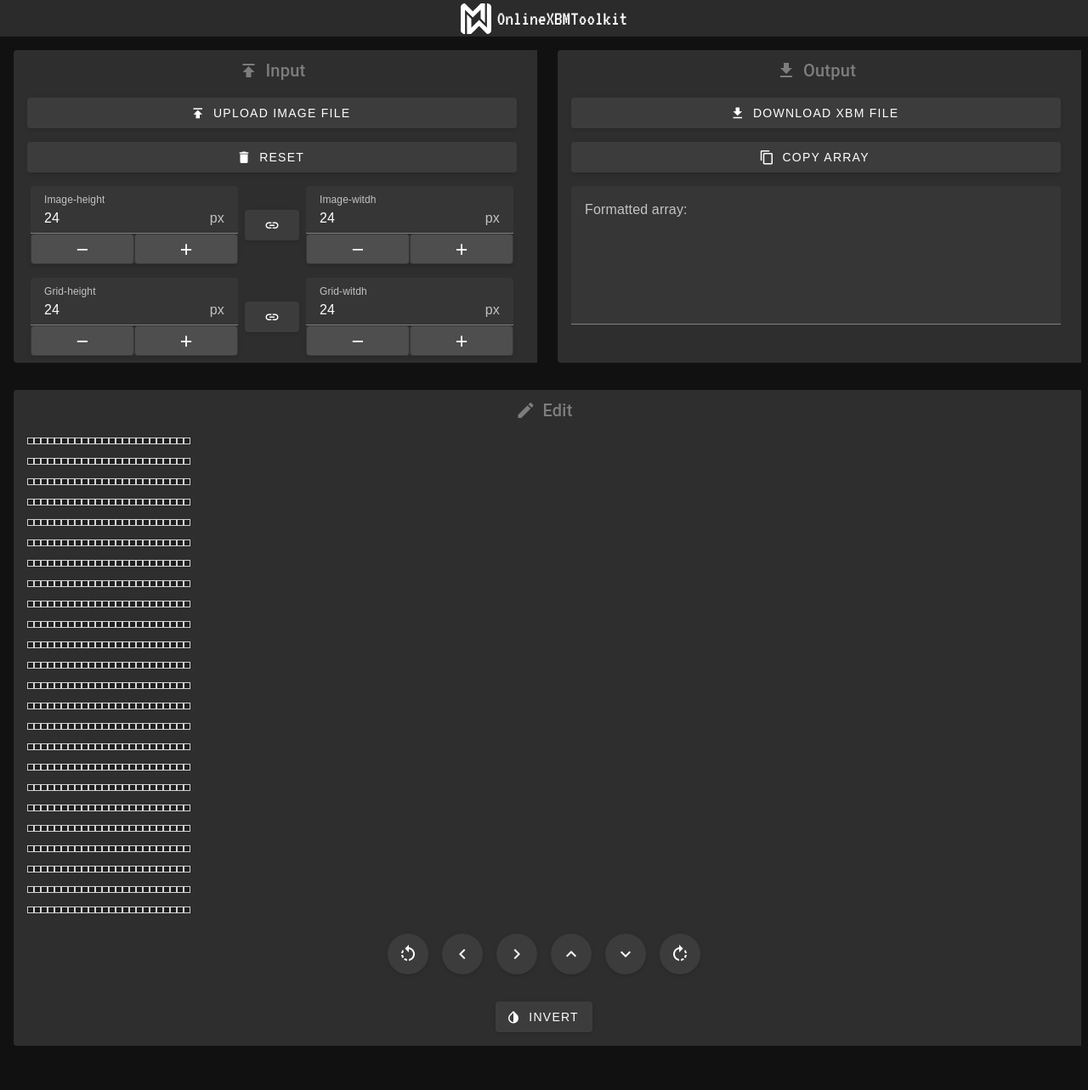
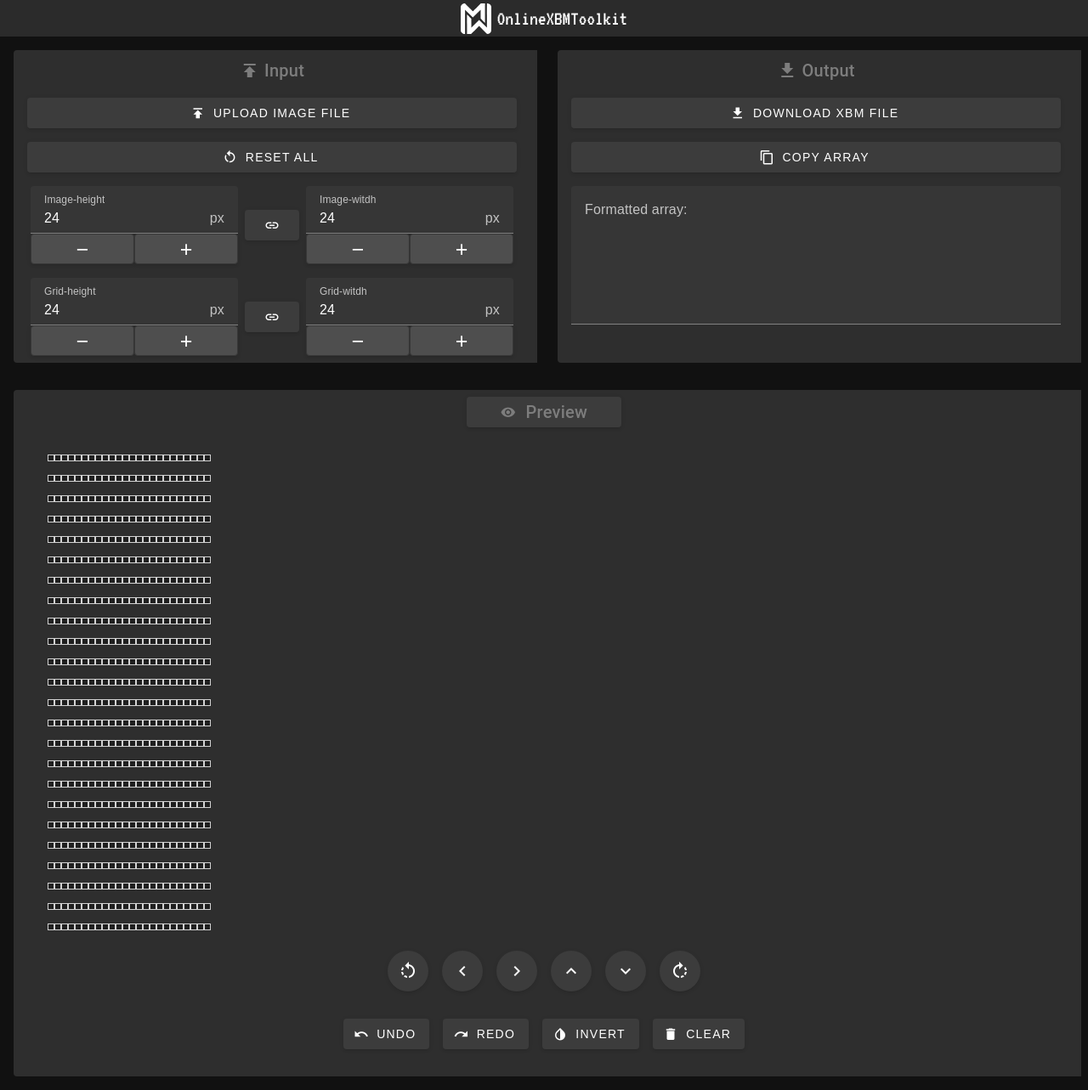
Before and after one commit to miwied/OnlineXBMToolkit, a Vue app in the folder OnlineXBMToolkit/: page / in a window 1280 px wide. Shown: the whole page at 85% size. Before the commit the page ends 1247 px from the top, so only its background shows below. Built offline with nearby package versions, Linux system fonts and the light colour scheme.

Commit message:
removed unused stuff + implemented toggle between edit and preview mode

```diff
--- a/OnlineXBMToolkit/src/components/xbmTools/xbmEditor.vue
+++ b/OnlineXBMToolkit/src/components/xbmTools/xbmEditor.vue
@@ -87,7 +87,6 @@ export default {
             }
 
             this.$emit("update-array", encodedArray);
-            console.log(this.encodeAsStringArray(encodedArray).toString());
             return encodedArray;
         },
         togglePixel(rowIndex, colIndex) {
--- a/OnlineXBMToolkit/src/components/xbmTools/xbmViewer.vue
+++ b/OnlineXBMToolkit/src/components/xbmTools/xbmViewer.vue
@@ -25,7 +25,6 @@ export default {
     watch: {
         xbmArray: function (newVal, oldVal) {
             if (JSON.stringify(this.xbmArray) !== JSON.stringify(this.newVal)) {
-                console.log("test");
                 this.handleXbmArrayChange();
             }
         },
@@ -62,7 +61,6 @@ export default {
             }
 
             this.pixels = pixels;
-            console.log("done decoding...");
         },
         handleXbmArrayChange() {
             this.decode();
--- a/OnlineXBMToolkit/src/views/HomeView.vue
+++ b/OnlineXBMToolkit/src/views/HomeView.vue
@@ -4,12 +4,12 @@
             <v-card class="card-container" variant="tonal">
                 <div class="text-icon-container">
                     <v-icon> {{ 'mdi-publish' }} </v-icon>
-                    <p class="text-h6">Input</p>
+                    <p class="text-h6">&nbsp;Input</p>
                 </div>
                 <v-file-input ref="fileInput" style="display: none;" @change="handleFileChange"
                     accept=".svg, .png, .jpg, .jpeg"></v-file-input>
                 <v-btn @click="handleUpload" prepend-icon="mdi-publish"> Upload image file </v-btn>
-                <v-btn @click="reset" prepend-icon="mdi-delete"> Reset </v-btn>
+                <v-btn @click="reset" prepend-icon="mdi-restart"> Reset all </v-btn>
 
                 <div class="size-inputs">
                     <div class="size-input">
@@ -62,7 +62,7 @@
             <v-card class="card-container" variant="tonal">
                 <div class="text-icon-container">
                     <v-icon> {{ 'mdi-download' }} </v-icon>
-                    <p class="text-h6">Output</p>
+                    <p class="text-h6">&nbsp;Output</p>
                 </div>
                 <v-btn @click="handleDownload" prepend-icon="mdi-download"> Download xbm file </v-btn>
                 <v-btn @click="copyText" prepend-icon="mdi-content-copy"> Copy array </v-btn>
@@ -72,11 +72,12 @@
     </div>
 
     <v-card class="card-container" variant="tonal">
-        <div class="text-icon-container">
-            <v-icon> {{ 'mdi-pencil' }} </v-icon>
-            <p class="text-h6">Edit</p>
-        </div>
-        <xbmEditor ref="xbmEditor" class="xbm-tool" :xbmArray="xbmArray" :gridWidth="gridWidth" :gridHeight="gridHeight"
+        <v-btn class="text-icon-container" @click="isEditMode = !isEditMode">
+            <v-icon> {{ toggleEditModeIcon }} </v-icon>
+            <p class="text-h6">&nbsp; {{ toggleEditModeText }}</p>
+        </v-btn>
+        <div class="card-container" v-if="isEditMode">
+            <xbmEditor ref="xbmEditor" :xbmArray="xbmArray" :gridWidth="gridWidth" :gridHeight="gridHeight"
                 @update-array="updateArray" />
             <div class="editor-buttons">
                 <v-btn @click="rotateLeft" icon="mdi-rotate-left"></v-btn>
@@ -87,7 +88,14 @@
                 <v-btn @click="rotateRight" icon="mdi-rotate-right"></v-btn>
             </div>
             <div class="editor-buttons">
+                <v-btn @click="undo" prepend-icon="mdi-undo"> Undo </v-btn>
+                <v-btn @click="redo" prepend-icon="mdi-redo"> Redo </v-btn>
                 <v-btn @click="invert" prepend-icon="mdi-invert-colors"> Invert </v-btn>
+                <v-btn @click="clear" prepend-icon="mdi-delete"> Clear </v-btn>
+            </div>
+        </div>
+        <div class="card-container" v-else>
+            <xbmViewer ref="xbmViewer" :xbmArray="xbmArray" :gridWidth="gridWidth" :gridHeight="gridHeight" />
         </div>
     </v-card>
 
@@ -116,6 +124,7 @@ export default {
             imageWidth: 24,
             gridSizeIsEqual: true,
             imageSizeIsEqual: true,
+            isEditMode: true,
         };
     },
     computed: {
@@ -124,7 +133,13 @@ export default {
         },
         toggleImageSizeIcon() {
             return this.imageSizeIsEqual ? 'mdi-link' : 'mdi-link-off';
-        }
+        },
+        toggleEditModeIcon() {
+            return this.isEditMode ? 'mdi-eye' : 'mdi-pencil';
+        },
+        toggleEditModeText() {
+            return this.isEditMode ? 'Preview' : 'Edit';
+        },
     },
     watch: {
         gridSizeIsEqual: function (newVal, oldVal) {
@@ -170,15 +185,25 @@ export default {
         reset() {
             this.xbmArray = [];
             this.originalImage = '';
-            this.$refs.xbmEditor.clearAll();
-            this.$refs.fileInput.value = null;
+            this.gridHeight = 24;
+            this.gridWidth = 24;
             this.imageHeight = 24;
             this.imageWidth = 24;
-            this.gridHeight = 24;
-            this.gridWidth = 24;
+            this.gridSizeIsEqual = true;
+            this.imageSizeIsEqual = true;
+            this.isEditMode = true;
+            this.$refs.fileInput.value = null;
+            this.$refs.xbmEditor.clearAll();
+        },
+        undo() {
+        },
+        redo() {
         },
         invert() {
             this.$refs.xbmEditor.invert();
+        },
+        clear() {
+            this.$refs.xbmEditor.clearAll();
         },
         shiftLeft() {
             this.$refs.xbmEditor.shiftLeft();
@@ -235,11 +260,13 @@ export default {
     align-items: center;
     color: rgb(107, 107, 107);
     justify-content: center;
+    max-width: 15%;
 }
 
-.text-icon-container>* {
-    margin-left: 0.25rem;
-    margin-right: 0.25rem;
+@media only screen and (max-width: 600px) {
+    .text-icon-container {
+        max-width: 35%;
+    }
 }
 
 .input-output-container {
@@ -291,14 +318,14 @@ export default {
 
 .card-container {
     display: flex;
+    flex-direction: column;
+    align-items: center;
     flex: 1;
     margin: 0.5rem;
     padding: 0.5rem;
     padding-left: 1.5rem;
     padding-right: 1.5rem;
-    align-items: center;
     min-width: 300px;
-    flex-direction: column;
 }
 
 .card-container>* {
```
Lines whose indentation alone changed are shown as unchanged.
